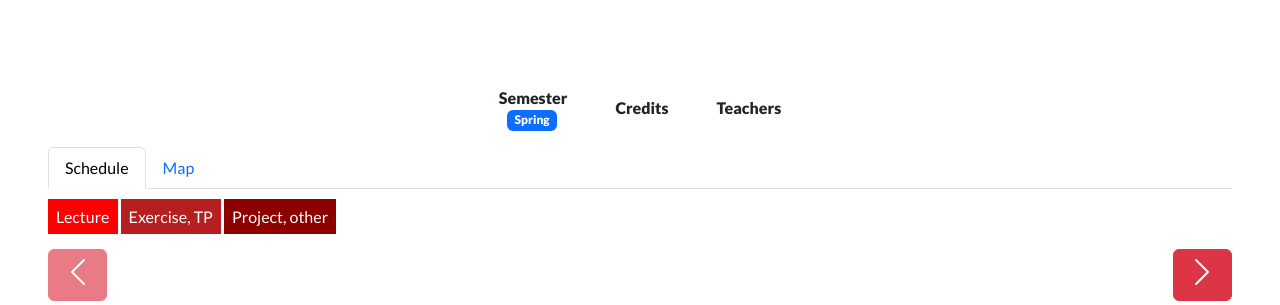
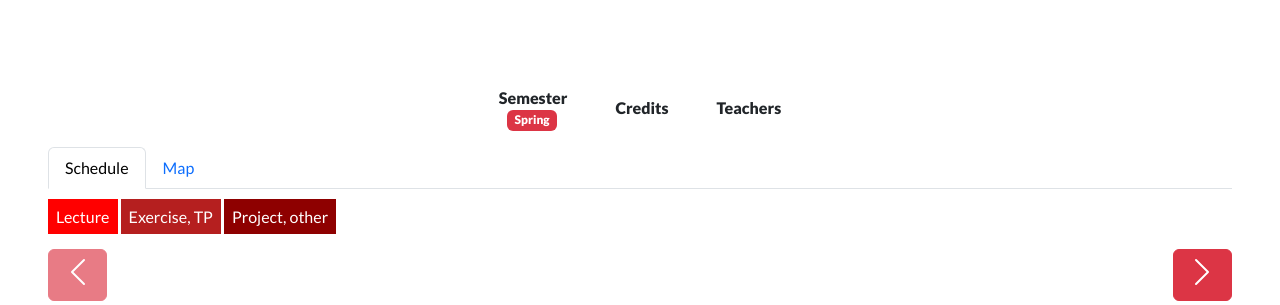
Before and after one commit to antoninfaure/occupancy-epfl, a Flask app: template templates/course.html in a window 1280 px wide. Shown: the part 252-557 px from the top of the page. Run offline with Flask 2, Linux system fonts and the light colour scheme; the template is opened without the code that fills it, so the values that code supplies are empty; some libraries are stand-ins or nearby versions; some web fonts are replaced.

Commit message:
changed semester badge color

```diff
--- a/templates/course.html
+++ b/templates/course.html
@@ -66,9 +66,9 @@
                             <span class="fw-bold">Semester</span>
                             <span class="d-flex gap-2 align-items-center"><span>{{ course.semester.name }}</span>
                                 {% if course.semester.type == "fall" %}
-                                <span class="badge bg-danger text-white">Fall</span>
+                                <span class="badge bg-primary text-white">Fall</span>
                                 {% else %}
-                                <span class="badge bg-primary text-white">Spring</span>
+                                <span class="badge bg-danger text-white">Spring</span>
                                 {% endif %}
                             </span>
                         </li>
--- a/templates/index.html
+++ b/templates/index.html
@@ -191,9 +191,9 @@
                                         {% if course.semester %}
                                         <span>{{ course.semester.name }}</span>
                                         {% if course.semester.type == "fall" %}
-                                        <span class="badge bg-danger text-white">Fall</span>
+                                        <span class="badge bg-primary text-white">Fall</span>
                                         {% else %}
-                                        <span class="badge bg-primary text-white">Spring</span>
+                                        <span class="badge bg-danger text-white">Spring</span>
                                         {% endif %}
                                         {% endif %}
                                     </td>
@@ -345,6 +345,8 @@
 
     function resetFind() {
         ds.clearSelection()
+        $('#available_rooms_table').DataTable().destroy()
+        $("#available_rooms_table").empty()
     }
 </script>
 
```
